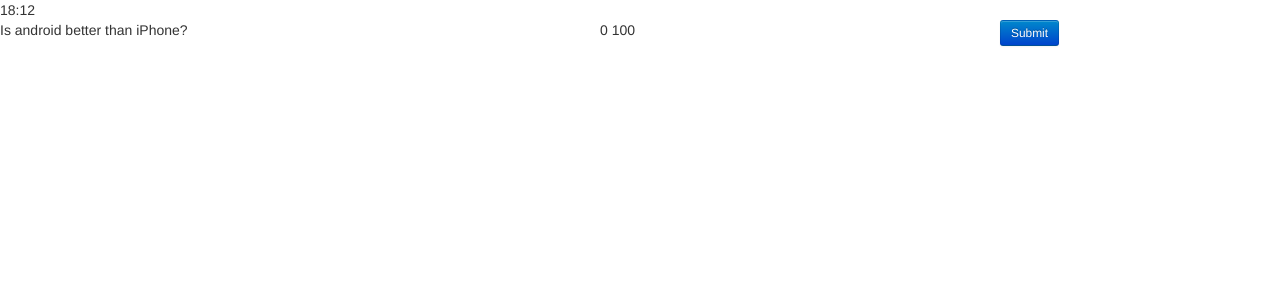
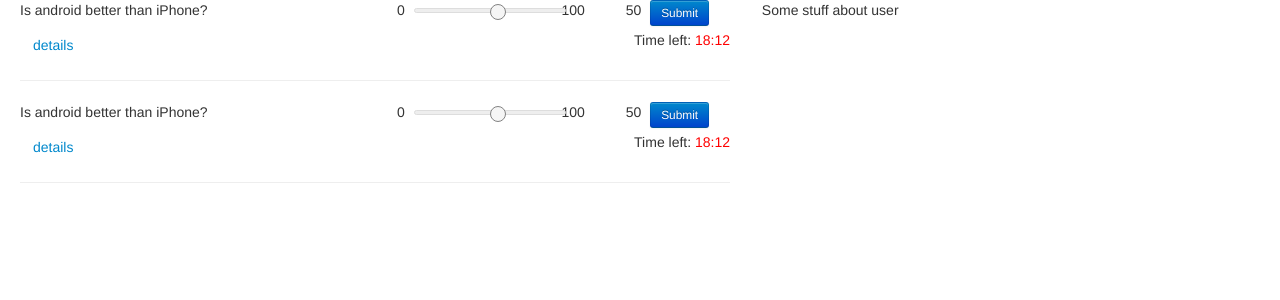
Before and after one commit to dhasegan/tarot-hackcmu, a Django app: page /discover/ in a window 1280 px wide. Shown: the top 300 px of the page. Run offline with Django 3.2, Linux system fonts and the light colour scheme; parts of the project's set-up code (start-up, migrations or seed data) failed here and were passed over; some libraries are stand-ins or nearby versions.

Commit message:
Added the slider for the question answer

```diff
--- a/proj/app/static/css/hackweek.css
+++ b/proj/app/static/css/hackweek.css
@@ -0,0 +1,52 @@
+.minvalue,
+.curvalue {
+	text-align: right;
+}
+
+.ui-slider {
+	background-color: rgb(238, 238, 238);
+	border-radius: 4px;
+	border-color: rgb(221,221,221);
+	border-style: solid;
+	border-width: 1px;
+	color: rgb(51, 51, 51);
+	height: 3px;
+	position: absolute;
+	text-align: left;
+	width: 150px;
+	margin-top: 8px;
+}
+
+.ui-slider-handle {
+	background-color: rgb(245, 245, 245);
+	background-size: auto;
+	border-color: rgb(130, 130, 130);
+	border-bottom-style: solid;
+	border-left-style: solid;
+	border-right-style: solid;
+	border-top-style: solid;
+	border-width: 1px 1px 1px 1px;
+	border-radius: 10px;
+	color: rgb(255, 255, 255);
+	cursor: default;
+	position: absolute;
+	top: -5.28000020980835px;
+	width: 14px;
+	height: 14px;
+}
+
+.ui-slider-handle:hover {
+	background-color: rgb(200, 200, 255);
+}
+
+.ui-slider-handle:active {
+	background-color: rgb(100, 100, 255);
+}
+
+.countdown {
+	text-align: right;
+}
+
+.counter {
+	color: red;
+}
--- a/proj/app/static/js/hackweek.js
+++ b/proj/app/static/js/hackweek.js
@@ -0,0 +1,13 @@
+
+
+$('.ui-slider-handle').draggable({ axis: 'x', containment: "parent", stop: function() {
+	var qcur = $(this).parents('.qvalue');
+	var val = parseInt($(this).css('left'));
+
+	var minv = parseFloat(qcur.siblings('.minvalue').text());
+	var maxv = parseFloat(qcur.siblings('.maxvalue').text());
+
+	var value = (val / 134) * (maxv - minv) + minv;
+
+	qcur.siblings('.curvalue').text(Math.round(value.toString(),2))
+}});
--- a/proj/app/templates/pages/base.html
+++ b/proj/app/templates/pages/base.html
@@ -8,15 +8,17 @@
     <link href="{{ STATIC_URL }}css/bootstrap.css" rel="stylesheet" media="screen">
     <link href="{{ STATIC_URL }}css/bootstrap.min.css" rel="stylesheet" media="screen">
     <link href="{{ STATIC_URL }}css/hackweek.css" rel="stylesheet" media="screen">
-
   </head>
   <body>
 
-    {% block content %}
-    {% endblock content %}
+    <div class="container-fluid">
+      {% block content %}
+      {% endblock content %}
+    </div>
 
     <!-- jQuery (necessary for Bootstrap's JavaScript plugins) -->
     <script src="http://code.jquery.com/jquery.js"></script>
+    <script src="http://code.jquery.com/ui/1.10.3/jquery-ui.js"></script>
     <!-- Include all compiled plugins (below), or include individual files as needed -->
     <script src="{{ STATIC_URL }}js/bootstrap.min.js"></script>
     <script src="{{ STATIC_URL }}js/hackweek.js"></script>
--- a/proj/app/templates/pages/discover.html
+++ b/proj/app/templates/pages/discover.html
@@ -1,5 +1,17 @@
 {% extends 'pages/base.html' %}
 
 {% block content %}
-	{% include 'types/question.html' %}
+<div class="row-fluid">
+	<div class="span7 timeline">
+		<section id="timeline">
+			{% include 'types/question.html' %}
+			{% include 'types/question.html' %}
+		</section>
+	</div>
+	<div class="span5 userdetails">
+		<section>
+			Some stuff about user
+		</section>
+	</div>
+</div>
 {% endblock %}
--- a/proj/app/templates/types/question.html
+++ b/proj/app/templates/types/question.html
@@ -1,34 +1,47 @@
 <div class="question">
 
-	<div class="countdown">
-		18:12
-	</div>
-
-	<div class="row">
+	<div class="row-fluid">
 		<div class="question-text span6">
 			Is android better than iPhone?
 		</div>
 
 		<div class="question-voter span6">
-			<div class="row">
-				<div class="scroller span4">
-					0 100
-				<!--
-					<div class="minvalue">
-						0
+			<div class="row-fluid">
+				<div class="minvalue span1">
+					0
+				</div>
+				<div class="qvalue span5">
+					<div id="scrollbar" class="ui-slider">
+						<a href="#" class="ui-slider-handle" style="left: 50%;">
+						</a>
 					</div>
-					<div id="scrollbar" class="ui-slider ui-slider-horizontal ui-widget ui-widget-content ui-corner-all"><a href="#" class="ui-slider-handle ui-state-default ui-corner-all" style="left: 75%;"></a></div>
-
-					<div class="minvalue">
-						100
-					</div> -->
 				</div>
-
-				<div class="thebutton span2">
+				<div class="maxvalue span1">
+					100
+				</div>
+				<div class="span2 curvalue">
+					50
+				</div>
+				<div class="thebutton span3">
 					<button class="btn btn-small btn-primary" type="button"> Submit </button>
 				</div>
 			</div>
 		</div>
 	</div>
 
+	<div class="row-fluid">
+		<div class="span4">
+			<button class="btn btn-link"> details </button>
+		</div>
+
+		<div class="countdown offset4 span4">
+			Time left:
+			<span class="counter">
+				18:12
+			</span>
+		</div>
+	</div>
+
+	<hr>
+
 </div>
```
Also changed, not shown: proj/proj/db/database.db.
